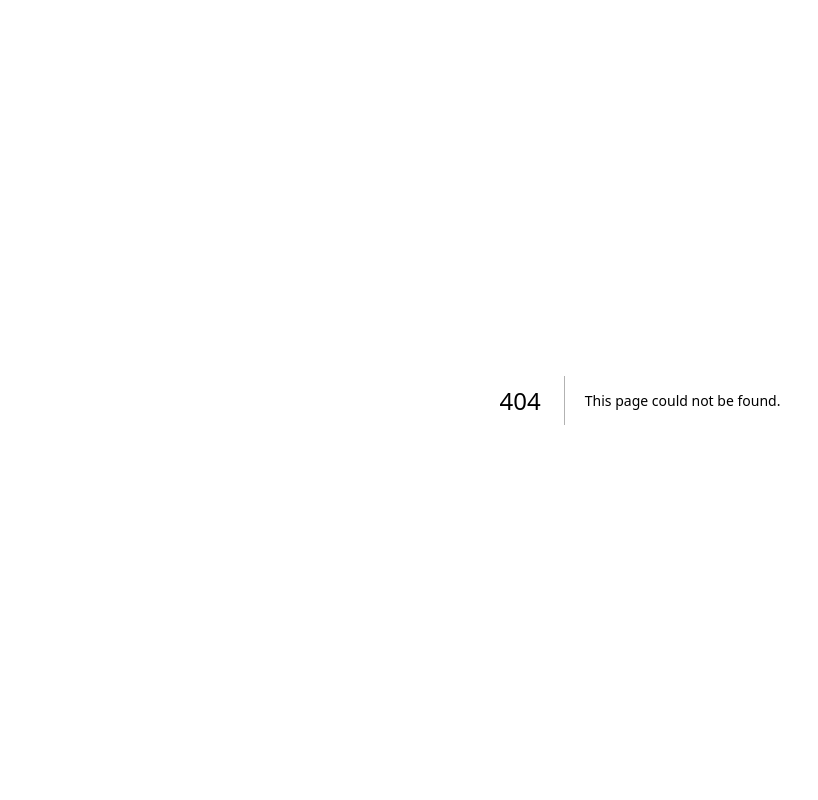
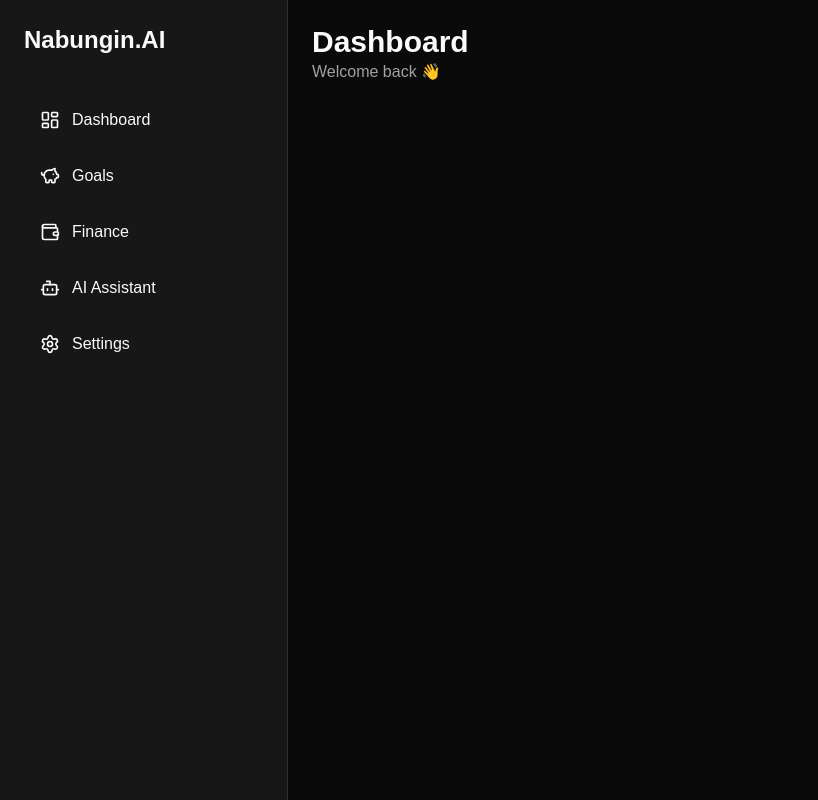
Before and after one commit to Alghifari22/nabunginAI, a Next.js app: page /dashboard in a window 1280 px wide. Before the commit this address had no page. Shown: the whole page, without its empty margins (0-818 px from the left). Built offline with nearby package versions, Linux system fonts and the light colour scheme.

Commit message:
feat - setup dashboard architecture

```diff
--- /dev/null
+++ b/src/app/(dashboard)/dashboard/page.tsx
@@ -0,0 +1,15 @@
+export default function DashboardPage() {
+  return (
+    <div className="space-y-6">
+      <div>
+        <h1 className="text-3xl font-bold">
+          Dashboard
+        </h1>
+
+        <p className="text-muted-foreground">
+          Welcome back 👋
+        </p>
+      </div>
+    </div>
+  );
+}
--- /dev/null
+++ b/src/app/(dashboard)/layout.tsx
@@ -0,0 +1,17 @@
+import { Sidebar } from "../components/dashboard/sidebar";
+
+export default function DashboardLayout({
+  children,
+}: {
+  children: React.ReactNode;
+}) {
+  return (
+    <div className="min-h-screen flex bg-background">
+      <Sidebar />
+
+      <main className="flex-1 p-6">
+        {children}
+      </main>
+    </div>
+  );
+}
--- /dev/null
+++ b/src/app/components/dashboard/sidebar.tsx
@@ -0,0 +1,63 @@
+import {
+  LayoutDashboard,
+  PiggyBank,
+  Wallet,
+  Bot,
+  Settings,
+} from "lucide-react";
+
+const menus = [
+  {
+    title: "Dashboard",
+    icon: LayoutDashboard,
+  },
+  {
+    title: "Goals",
+    icon: PiggyBank,
+  },
+  {
+    title: "Finance",
+    icon: Wallet,
+  },
+  {
+    title: "AI Assistant",
+    icon: Bot,
+  },
+  {
+    title: "Settings",
+    icon: Settings,
+  },
+];
+
+export function Sidebar() {
+  return (
+    <aside className="w-72 border-r bg-card p-6 hidden md:block">
+      <div className="mb-10">
+        <h1 className="text-2xl font-bold">
+          Nabungin.AI
+        </h1>
+      </div>
+
+      <nav className="space-y-2">
+        {menus.map((menu) => {
+          const Icon = menu.icon;
+
+          return (
+            <button
+              key={menu.title}
+              className="
+                w-full flex items-center gap-3
+                rounded-xl px-4 py-3
+                hover:bg-muted transition
+              "
+            >
+              <Icon size={20} />
+
+              <span>{menu.title}</span>
+            </button>
+          );
+        })}
+      </nav>
+    </aside>
+  );
+}
--- /dev/null
+++ b/src/app/components/shared/theme-provider.tsx
@@ -0,0 +1,19 @@
+"use client";
+
+import { ThemeProvider as NextThemesProvider } from "next-themes";
+
+export function ThemeProvider({
+  children,
+}: {
+  children: React.ReactNode;
+}) {
+  return (
+    <NextThemesProvider
+      attribute="class"
+      defaultTheme="dark"
+      enableSystem
+    >
+      {children}
+    </NextThemesProvider>
+  );
+}
--- a/src/app/globals.css
+++ b/src/app/globals.css
@@ -125,6 +125,12 @@ body {
   font-family: Arial, Helvetica, sans-serif;
 }
 
+@layer utilities {
+  .container-dashboard {
+    @apply max-w-7xl mx-auto;
+  }
+}
+
 @layer base {
   * {
     @apply border-border outline-ring/50;
--- a/src/app/layout.tsx
+++ b/src/app/layout.tsx
@@ -1,6 +1,8 @@
 import type { Metadata } from "next";
 import { Inter } from "next/font/google";
 import "./globals.css";
+import { ThemeProvider } from "./components/shared/theme-provider";
+import { Toaster } from "sonner";
 
 const inter = Inter({
   subsets: ["latin"],
@@ -17,11 +19,13 @@ export default function RootLayout({
   children: React.ReactNode;
 }>) {
   return (
-    <html
-      lang="en"
-      className={`${inter} h-full antialiased`}
-    >
-      <body className="min-h-full flex flex-col">{children}</body>
+    <html lang="en" suppressHydrationWarning>
+      <body>
+        <ThemeProvider>
+          {children}
+          <Toaster richColors />
+        </ThemeProvider>
+      </body>
     </html>
   );
 }
--- a/src/app/page.tsx
+++ b/src/app/page.tsx
@@ -1,7 +1,15 @@
 export default function HomePage() {
   return (
-    <main>
-      <h1>Nabungin.AI</h1>
+    <main className="min-h-screen flex items-center justify-center">
+      <div className="text-center space-y-4">
+        <h1 className="text-5xl font-bold">
+          Nabungin.AI
+        </h1>
+
+        <p className="text-muted-foreground">
+          Smart Financial Goal Tracker
+        </p>
+      </div>
     </main>
   );
 }
```
Also changed, not shown: src/app/components/dashboard/header.tsx (added), src/app/components/dashboard/sidebar-item.tsx (added).
